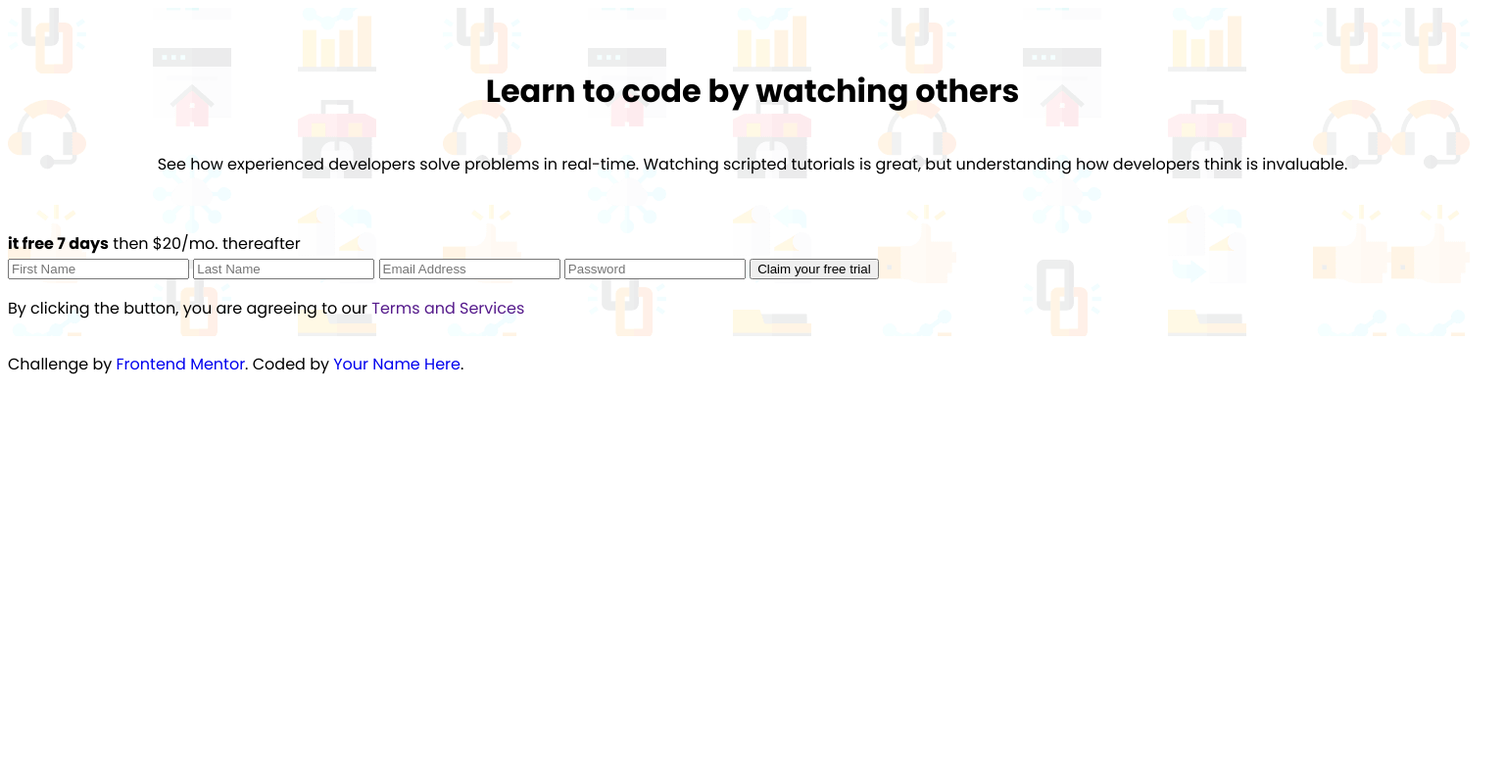
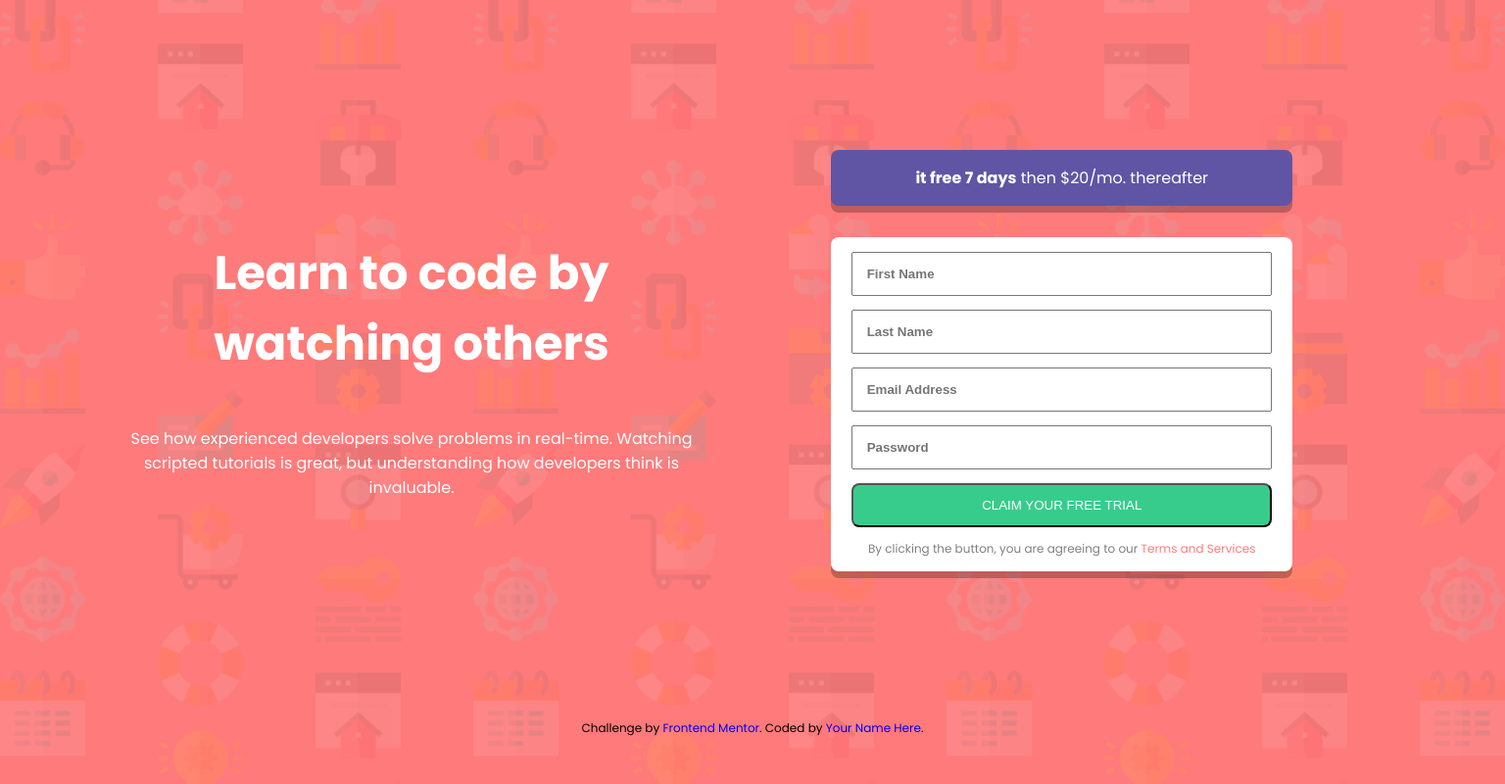
Before and after one commit to ElsaTutu/intro-component-with-signup-form-master, a plain HTML site: page index.html in a window 1536 px wide. Shown: the whole page at 98% size. Drawn offline with Linux system fonts and the light colour scheme.

Commit message:
css mobile & desktop ok

```diff
--- a/index.html
+++ b/index.html
@@ -29,7 +29,7 @@
         <input type="password" id="password" name="password" placeholder="Password" required="">
         <button type="button">Claim your free trial</button>
         <p class="wrapper_right_form_conditions">
-          By clicking the button, you are agreeing to our  <a href="">Terms and Services</a>
+          By clicking the button, you are agreeing to our  <a href="" class="a_conditions">Terms and Services</a>
         </p>
       </form>
 
--- a/style.css
+++ b/style.css
@@ -10,6 +10,11 @@
 body {
 font-size: 16px;
 font-family: 'Poppins', sans-serif;
+background-image: url('images/bg-intro-mobile.png');
+background-repeat: no-repeat;
+background-size: cover;
+background-color: hsl(0, 100%, 74%);
+
 }
 
 a {
@@ -20,15 +25,18 @@ a {
 .wrapper {
   display: flex;
   flex-direction: column;
-  background-image: url('/images/bg-intro-desktop.png');
+
+
+
 
 }
 
 .wrapper_left {
   display: flex;
   flex-direction: column;
-  margin: 2.5em;
+  margin: 2em;
   text-align: center;
+  color: white;
 }
 
 .wrapper_left_title,
@@ -36,3 +44,80 @@ a {
   display: flex;
   justify-content: center;
 }
+
+.wrapper_right_box {
+  margin: 1em 1em 2em 1em;
+  background-color: hsl(248, 32%, 49%);
+  border-radius: 8px;
+  box-shadow: 0px 7px 0px 0px rgba(0, 0, 0, 0.25);
+  padding: 1em 4em;
+  text-align: center;
+  color: white;
+
+}
+
+.wrapper_right_form {
+  margin: 1em;
+  padding: 0.5em;
+  border-radius: 8px;
+  background-color: white;
+  display: flex;
+  flex-direction: column;
+  justify-items: center;
+  box-shadow: 0px 7px 0px 0px rgba(0, 0, 0, 0.25);
+}
+
+input, button {
+  margin: 0.5em 1em;
+  padding: 1em;
+  font-weight: 600;
+}
+
+button {
+  background-color: hsl(154, 59%, 51%);
+  text-transform: uppercase;
+  color: white;
+  font-weight: 500;
+  border-radius: 8px;
+}
+
+.wrapper_right_form_conditions {
+  font-size: 12px;
+  margin: 0.5em 2.5em;
+  text-align: center;
+  color: gray;
+}
+
+.a_conditions {
+  color: hsl(0, 100%, 74%);
+}
+
+.attribution {
+  font-size: 12px;
+  margin: 0.5em 2.5em;
+  text-align: center;
+}
+
+@media screen and (min-width: 1440px) {
+  body{
+    background-image: url('images/bg-intro-desktop.png');
+    background-repeat: no-repeat;
+    background-size: cover;
+  }
+
+
+  .wrapper{
+    flex-direction: row;
+    align-items: center;
+    height: 90vh;
+  }
+
+  .wrapper_left{
+    width: 50%;
+    padding: 5em;
+  }
+
+  .wrapper_left_title {
+    font-size: 48px;
+  }
+}
```
